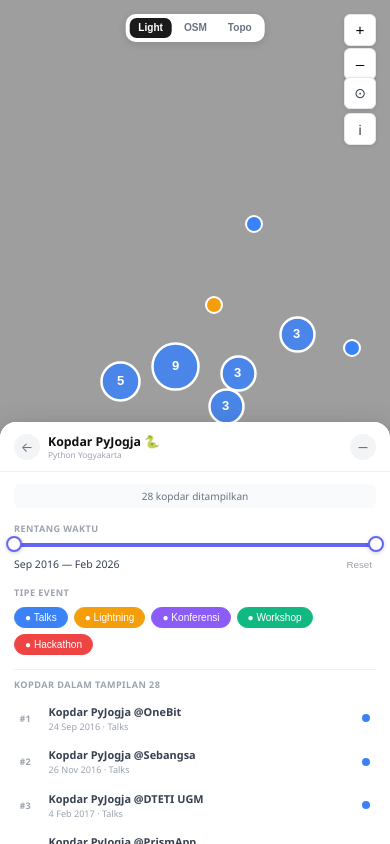
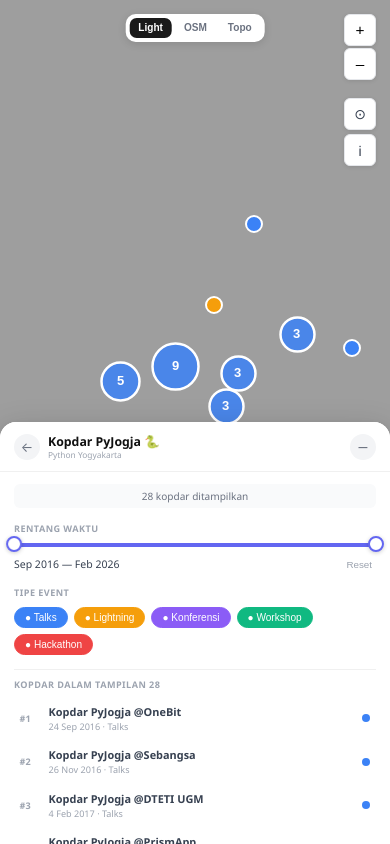
Before and after one commit to ismailsunni/kopdar-pyjogja, a website built with Vite: page index.html in a window 390 px wide. Built offline with nearby package versions, Linux system fonts and the light colour scheme.

Commit message:
fix: push reset/info buttons down to avoid overlap with zoom controls

```diff
--- a/src/style.css
+++ b/src/style.css
@@ -103,7 +103,7 @@ html, body {
 
 #reset-extent-ctrl {
   position: fixed;
-  top: 5.5rem;
+  top: 7rem;
   right: 1rem;
   z-index: 100;
   display: flex;
@@ -128,7 +128,7 @@ html, body {
 #reset-extent-ctrl button:hover { background: #f3f4f6; }
 
 @media (max-width: 639px) {
-  #reset-extent-ctrl { top: 5.5rem; right: 1rem; }
+  #reset-extent-ctrl { top: 7rem; right: 1rem; }
 }
 
 #minimize-btn {
```
